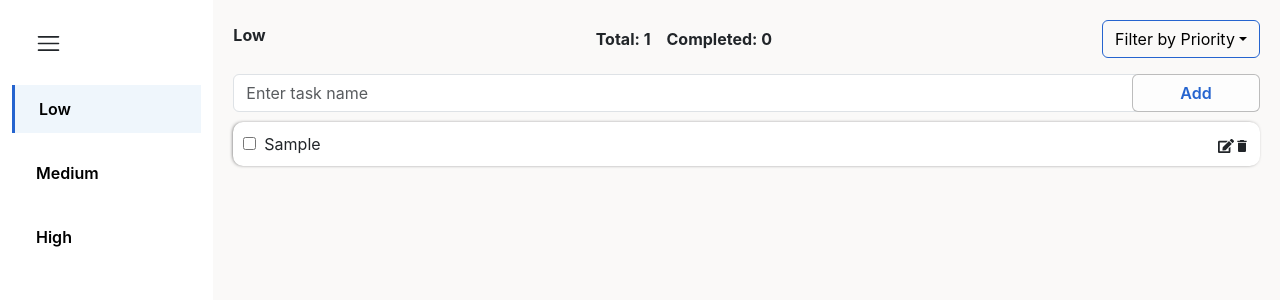
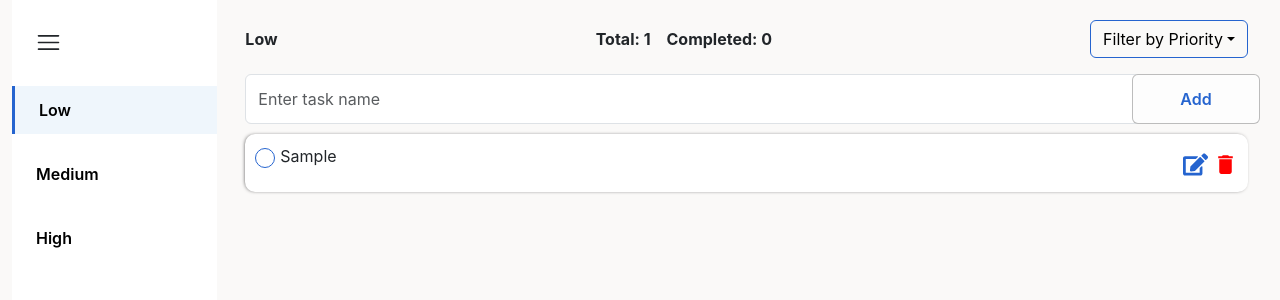
Before and after one commit to rifatjahan823/todo-list-app, a React (Create React App) app: page / in a window 1280 px wide. Both pictures are taken after typing "Sample" into the empty fields and a click on the button "Add". Shown: the top 300 px of the page. Built offline with nearby package versions, Linux system fonts and the light colour scheme.

Commit message:
complete design

```diff
--- a/src/App.js
+++ b/src/App.js
@@ -1,6 +1,7 @@
 import React from 'react';
 import TodoApp from './components/TodoApp';
 import './App.css'
+
 
 const App = () => {
   return (
--- a/src/components/AddTodoForm.jsx
+++ b/src/components/AddTodoForm.jsx
@@ -46,8 +46,10 @@ const AddTodoForm = ({
   return (
     <>
       <Row>
-        <Col xs={2} className="sidebar">
-          <RxHamburgerMenu
+        <Col lg={2}  className="d-lg-block d-none ">
+        <div className="sidebar ">
+        <RxHamburgerMenu
+          className=" d-lg-block d-md-none"
             style={{ fontSize: "25px", marginLeft: "24px" }}
             onClick={() => setShowPriorityMenu(true)}
           />
@@ -82,12 +84,18 @@ const AddTodoForm = ({
               </div>
             </Offcanvas.Body>
           </Offcanvas>
+        </div>
         </Col>
-        <Col xs={10} className="add_to_form_right">
-          <Form onSubmit={handleSubmit} className="form_section">
+        <Col lg={10} md={12} >
+         <div className="add_to_form_right ">
+         <Form onSubmit={handleSubmit} className="form_section">
             <Form.Group controlId="taskNameInput">
               <div className="d-flex justify-content-between flex-wrap align-items-center mb-3">
-                <Form.Label className="fw-bold text-capitalize">
+              <RxHamburgerMenu className=" d-lg-none d-md-block"
+            style={{ fontSize: "25px", marginLeft: "24px" }}
+            onClick={() => setShowPriorityMenu(true)}
+          />
+                <Form.Label className="fw-bold text-capitalize mb-0">
                   {priority}
                 </Form.Label>
                 <div className='d-flex align-items-center'>
@@ -113,6 +121,7 @@ const AddTodoForm = ({
             toggleTaskCompletion={toggleTaskCompletion}
             editTask={editTask}
           />
+         </div>
         </Col>
       </Row>
     </>
--- /dev/null
+++ b/src/components/ComoletedItem.jsx
@@ -0,0 +1,30 @@
+import React from 'react';
+import { Accordion } from 'react-bootstrap';
+import TodoItem from './TodoItem';
+import '../styles/ComoletedItem.css'
+
+const ComoletedItem = ({ completedTasks, deleteTask, toggleTaskCompletion, editTask }) => {
+
+    return (
+        <div className='completed_task'>
+            <Accordion>
+        <Accordion.Item eventKey="0">
+          <Accordion.Header>Completed Tasks</Accordion.Header>
+          <Accordion.Body>
+            {completedTasks.map((task) => (
+              <TodoItem
+                key={task.id}
+                task={task}
+                deleteTask={deleteTask}
+                toggleTaskCompletion={toggleTaskCompletion}
+                editTask={editTask}
+              />
+            ))}
+          </Accordion.Body>
+        </Accordion.Item>
+      </Accordion>
+        </div>
+    );
+};
+
+export default ComoletedItem;
--- a/src/components/TodoItem.jsx
+++ b/src/components/TodoItem.jsx
@@ -1,5 +1,5 @@
-import React, { useState } from 'react';
-import '../styles/TodoItem.css'
+import React, { useState } from "react";
+import "../styles/TodoItem.css";
 import { FaEdit } from "react-icons/fa";
 import { MdDelete } from "react-icons/md";
 import { FaSave } from "react-icons/fa";
@@ -26,33 +26,57 @@ function TodoItem({ task, deleteTask, toggleTaskCompletion, editTask }) {
   };
 
   const priorityClass = `priority-${task.priority}`;
-  const taskClassName = `todo_item ${task.completed ? 'completed' : ''} ${priorityClass}`;
+  const taskClassName = `todo_item ${
+    task.completed ? "completed" : ""
+  } ${priorityClass}`;
 
   return (
     <div className={taskClassName}>
-      <div className='d-block w-100'>
-        {
-          !isEditing &&
+      <div className="d-flex w-75  align-items-top">
+        {!isEditing && (
+          <div class="form-check ">
+            <input
+              class="form-check-input"
+              type="checkbox"
+              value=""
+              id="flexCheckIndeterminate"
+              checked={task.completed}
+              onChange={handleToggleCompletion}
+            />
+          </div>
+        )}
+        {isEditing ? (
           <input
-            className='me-2 edit_checkbox'
-            type="checkbox"
-            checked={task.completed}
-            onChange={handleToggleCompletion}
+            className="edit_input w-100 border-0 "
+            type="text"
+            value={editedTaskName}
+            onChange={(e) => setEditedTaskName(e.target.value)}
           />
-        }
-        <span className={task.completed ? 'completed-text' : ''}>{task.name}</span>
+        ) : (
+          <span
+            className={`${
+              task.completed ? "completed-text" : ""
+            } mb-2 p-0 text-wrap`}
+          >
+            {task.name}
+          </span>
+        )}
       </div>
       <div className="buttons d-flex ">
         {!isEditing && (
           <>
-            <div onClick={handleEdit}><FaEdit /></div>
-            <div onClick={handleDelete}><MdDelete /></div>
+            <div className="edit_icon" onClick={handleEdit}>
+              <FaEdit />
+            </div>
+            <div className="delete_icon" onClick={handleDelete}>
+              <MdDelete />
+            </div>
           </>
         )}
       </div>
       {isEditing && (
         <div className="" onClick={handleSaveEdit}>
-          <FaSave className='save_icon'/>
+          <FaSave className="save_icon" />
         </div>
       )}
     </div>
--- a/src/components/TodoList.jsx
+++ b/src/components/TodoList.jsx
@@ -1,26 +1,18 @@
-import React, { useState } from 'react';
+import React from 'react';
+import ComoletedItem from './ComoletedItem';
 import TodoItem from './TodoItem';
 
 
 const TodoList = ({ tasks, deleteTask, toggleTaskCompletion, editTask }) => {
-    const [filter, setFilter] = useState('all');
+  const sortedTasks = tasks.sort((a, b) => a.priority.localeCompare(b.priority));
 
+  const completedTasks = sortedTasks.filter(task => task.completed);
+  const notCompletedTasks=sortedTasks.filter(task => !task.completed)
 
-    const filteredTasks = tasks?.filter(task => {
-      if (filter === 'all') return true;
-      return task.priority === filter;
-    });
-
-    // Sort tasks so that completed tasks come last
-    const sortedTasks = [...filteredTasks].sort((a, b) => {
-      if (a.completed && !b.completed) return 1;
-      if (!a.completed && b.completed) return -1;
-      return 0;
-    });
-    return (
-
-        <div className="todo-list">
-        {sortedTasks.map((task) => (
+  return (
+    <div className="todo-list">
+         <div className="todo-list">
+        {notCompletedTasks.map((task) => (
           <TodoItem
             key={task.id}
             task={task}
@@ -30,7 +22,16 @@ const TodoList = ({ tasks, deleteTask, toggleTaskCompletion, editTask }) => {
           />
         ))}
       </div>
-    );
+      {completedTasks.length > 0 && (
+        <ComoletedItem
+          completedTasks={completedTasks}
+          deleteTask={deleteTask}
+          toggleTaskCompletion={toggleTaskCompletion}
+          editTask={editTask}
+        />
+      )}
+    </div>
+  );
 };
 
 export default TodoList;
--- a/src/components/ui/FilterOptions.jsx
+++ b/src/components/ui/FilterOptions.jsx
@@ -1,5 +1,5 @@
 import React from "react";
-import { Dropdown, DropdownButton, Form } from "react-bootstrap";
+import { Dropdown, DropdownButton} from "react-bootstrap";
 import '../../styles/FilterOptions.css'
 
 const FilterOptions = ({ setFilter }) => {
--- a/src/styles/AddTodoForm.css
+++ b/src/styles/AddTodoForm.css
@@ -2,7 +2,13 @@
     background-color: white;
     height: 100vh;
     padding-top: 30px;
+    position: fixed;
+    width: 16%;
 }
+.add_to_form_right{
+    padding: 20px;
+  }
+
 .priority{
     display: block;
     width: 100%;
@@ -21,9 +27,6 @@
     border-left: 3px solid #2564CF !important;
 
   }
- .add_to_form_right{
-   padding: 20px;
- }
 
  .task-input-area{
 display: flex;
@@ -31,9 +34,14 @@ display: flex;
  .task-input-area .form-control{
     width: 90%;
     position: relative;
+   height: 50px;
  }
-
+ .task-input-area .form-control:focus{
+    box-shadow: none;
+    border: 1px solid #dee2e6;
+ }
  .task-input-area .btn{
+    display: grid;
     color: #2564CF;
     background-color: #FDFDFD;
     border: 1px solid rgba(0, 0, 0, 0.26);
@@ -41,4 +49,18 @@ display: flex;
     font-weight: 600;
     position: absolute;
     right: 20px;
- }
+    align-items: center;
+    justify-content: center;
+    transition: 0.5s;
+    height: 50px;
+}
+ .task-input-area .btn:hover{
+    background-color: #2563cfa4;
+    color: black;
+}
+
+ .task-input-area .btn:active{
+    color: #2564CF;
+    background-color: #FDFDFD;
+    border: 1px solid rgba(0, 0, 0, 0.26);
+}
--- /dev/null
+++ b/src/styles/ComoletedItem.css
@@ -0,0 +1,9 @@
+.completed_task .accordion-button:focus {
+    z-index: 3;
+    border-color: var(--bs-accordion-btn-focus-border-color);
+    outline: 0;
+    box-shadow:none;
+}
+.completed_task .accordion-button:not(.collapsed) {
+    background-color: white;
+}
--- a/src/styles/TodoItem.css
+++ b/src/styles/TodoItem.css
@@ -1,6 +1,8 @@
 .todo_item{
     display: flex;
+    flex-wrap: wrap;
     justify-content: space-between;
+    align-items: top;
     background: white;
     padding: 10px;
     margin: 10px 0;
@@ -16,10 +18,22 @@
 .todo_item .edit_input:focus-visible{
   outline: none;
 }
-.save_icon{
+.save_icon, .edit_icon, .delete_icon{
+    font-size: 25px;
     color: #2564CF;
     cursor: pointer;
 }
-.edit_checkbox{
+.delete_icon{
+    color: red;
+    margin-left: 5px;
+}
+.todo_item .form-check-input[type=checkbox] {
+    border: 1.5px solid #2564CF;
     border-radius: 50%;
+    width: 20px;
+    height: 20px;
+    margin-right: 5px;
 }
+.todo_item .form-check-input:focus{
+    box-shadow: none;
+}
```
Also changed, not shown: src/App.css (line endings or trailing spaces).
